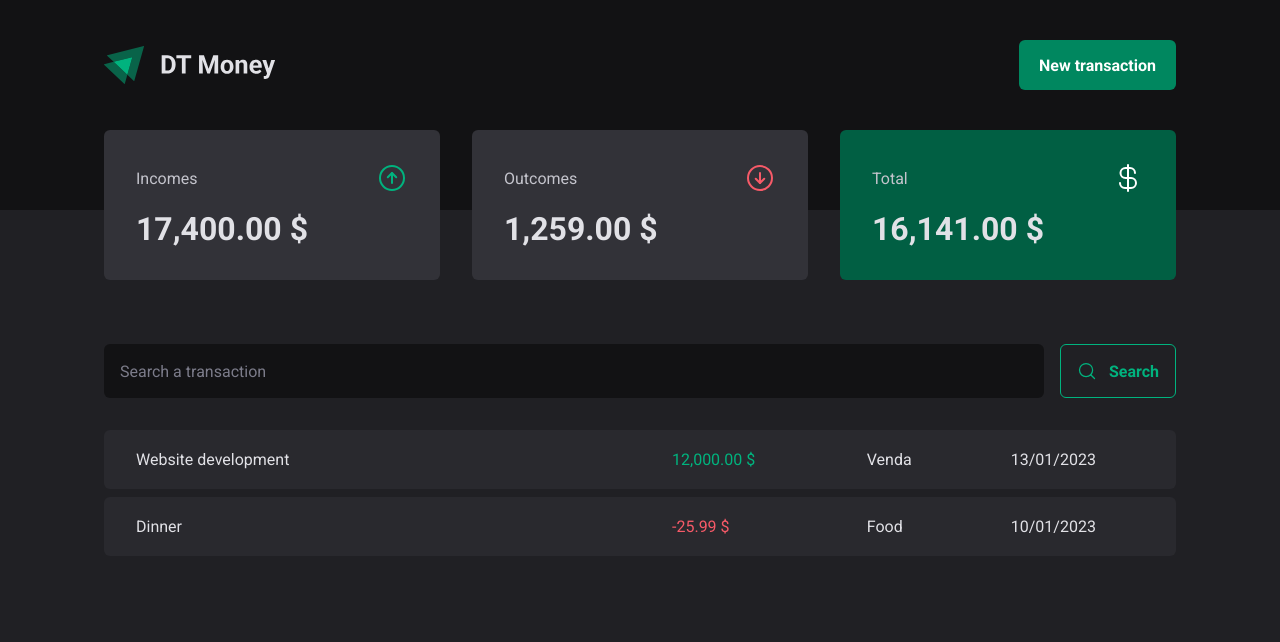
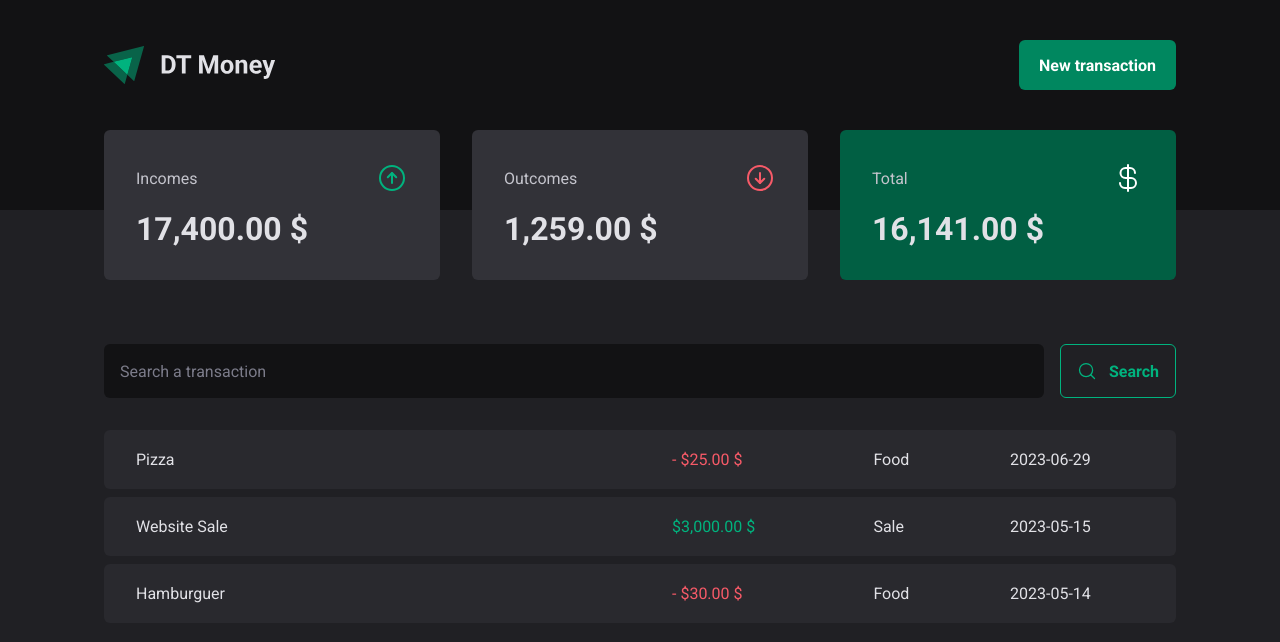
Before and after one commit to vaahxx/dt-money, a React (Vite) app: page / in a window 1280 px wide. Shown: the top 642 px of the page. Built offline with nearby package versions, Linux system fonts and the light colour scheme; data requests are answered from the project's data file.

Commit message:
chore: get transactions data from api

```diff
--- a/src/pages/Transactions/index.tsx
+++ b/src/pages/Transactions/index.tsx
@@ -1,3 +1,5 @@
+import { useContext } from "react";
+import { TransactionsContext } from "../../contexts/TransactionsContext";
 import { Header } from "../../components/Header";
 import { Summary } from "../../components/Summary";
 import { SearchForm } from "./components/SearchForm";
@@ -6,8 +8,10 @@
   TransactionsContainer,
   TransactionsTable,
 } from "./styles";
+import { dateFormatter, priceFormatter } from "../../utils/formatter";
 
 export function Transactions() {
+  const { transactions } = useContext(TransactionsContext);
   return (
     <div>
       <Header />
@@ -16,22 +20,19 @@
         <SearchForm />
         <TransactionsTable>
           <tbody>
-            <tr>
-              <td width='50%'>Website development</td>
-              <td>
-                <PriceHighlight variant='income'>12,000.00 $</PriceHighlight>
-              </td>
-              <td>Venda</td>
-              <td>13/01/2023</td>
-            </tr>
-            <tr>
-              <td width='50%'>Dinner</td>
-              <td>
-                <PriceHighlight variant='outcome'>-25.99 $</PriceHighlight>
-              </td>
-              <td>Food</td>
-              <td>10/01/2023</td>
-            </tr>
+            {transactions.map((transaction) => (
+              <tr>
+                <td width='50%'>{transaction.description}</td>
+                <td>
+                  <PriceHighlight variant={transaction.type}>
+                    {transaction.type === "outcome" && "- "}
+                    {priceFormatter.format(transaction.price)} $
+                  </PriceHighlight>
+                </td>
+                <td>{transaction.category}</td>
+                <td>{dateFormatter.format(new Date(transaction.createdAt))}</td>
+              </tr>
+            ))}
           </tbody>
         </TransactionsTable>
       </TransactionsContainer>
--- /dev/null
+++ b/src/utils/formatter.ts
@@ -0,0 +1,6 @@
+export const dateFormatter = new Intl.DateTimeFormat("en-CA");
+
+export const priceFormatter = new Intl.NumberFormat("en-CA", {
+  style: "currency",
+  currency: "CAD",
+});
```
